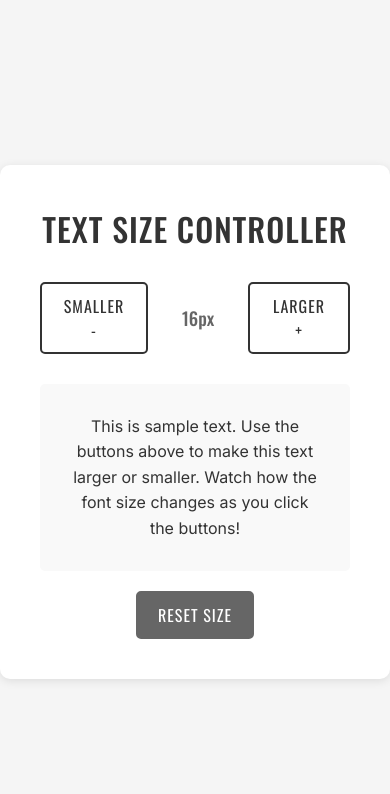
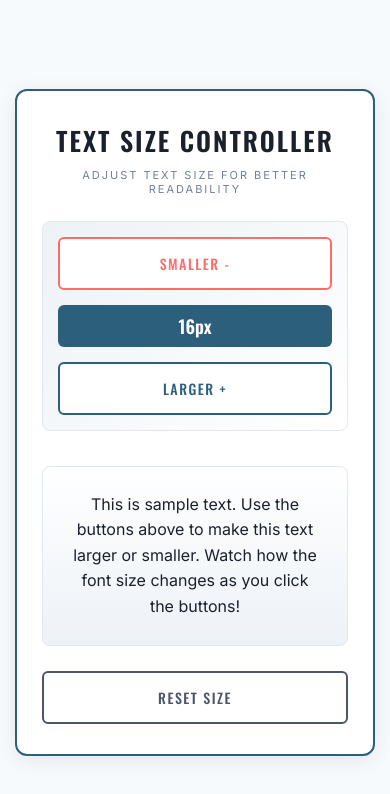
Before and after one commit to aliciawarddev/js-text-resizer, a plain HTML site: page index.html in a window 390 px wide. Drawn offline with nearby package versions, Linux system fonts and the light colour scheme.

Commit message:
refactor css styling add mobile responsiveness make it more MCM style add color

```diff
--- a/index.html
+++ b/index.html
@@ -19,6 +19,7 @@
     <div class="container">
         <!-- Page title -->
         <h1>Text Size Controller</h1>
+        <p class="subtitle">Adjust text size for better readability</p>
 
         <!-- Button controls -->
          <div class="controls">
--- a/style.css
+++ b/style.css
@@ -1,14 +1,18 @@
-/* Color variables */
+/* Define color variables - Navy and Coral theme */
 :root {
-    --color-primary: #333;
-    --color-primary-dark: #222;
-    --color-secondary: #666;
-    --color-secondary-dark: #555;
-    --color-background: #f5f5f5;
+   --color-primary: #2c5f7c;        /* Deep ocean blue */
+   --color-primary-dark: #1e4558;
+   --color-accent: #ff6b6b;         /* Coral red */
+   --color-accent-dark: #e55555;
+   --color-neutral: #4a5568;        /* Cool gray */
+   --color-neutral-dark: #2d3748;
+   --color-background: #f7fafc;     /* Cool light gray */
    --color-surface: white;
-    --color-surface-alt: #f9f9f9;
-    --color-text: #333;
-    --color-shadow: rgba(0, 0, 0, 0.1);
+   --color-surface-alt: #edf2f7;    /* Bluish white */
+   --color-text: #1a202c;           /* Almost black */
+   --color-text-light: #718096;
+   --color-border: #e2e8f0;
+   --color-shadow: rgba(0, 0, 0, 0.08);
 }
 
 /* Reset default browser styles */
@@ -26,27 +30,42 @@ body {
    align-items: center;
    min-height: 100vh;
    background: var(--color-background);
+   padding: 20px;
 }
 
 /* White card container */
 .container {
    background: var(--color-surface);
-    padding: 40px;
-    border-radius: 10px;
-    box-shadow: 0 2px 10px var(--color-shadow);
+   padding: 50px 60px;
+   border-radius: 12px;
+   box-shadow: 0 4px 20px var(--color-shadow);
    text-align: center;
    max-width: 600px;
    width: 100%;
+   position: relative;
+   border: 2px solid var(--color-primary);
 }
 
 /* Main heading */
 h1 {
    font-family: 'Oswald', sans-serif;
-    font-weight: 500;
-    color: var(--color-primary);
-    margin-bottom: 30px;
+   font-weight: 600;
+   font-size: 32px;
+   color: var(--color-text);
+   margin-bottom: 8px;
    text-transform: uppercase;
-    letter-spacing: 1px;
+   letter-spacing: 2px;
+}
+
+/* Subtitle */
+.subtitle {
+   font-family: 'Inter', sans-serif;
+   color: var(--color-text-light);
+   font-size: 13px;
+   font-weight: 400;
+   letter-spacing: 2px;
+   text-transform: uppercase;
+   margin-bottom: 35px;
 }
 
 /* Button group layout */
@@ -54,50 +73,87 @@ h1 {
    display: flex;
    justify-content: center;
    align-items: center;
-    gap: 20px;
-    margin-bottom: 30px;
+   gap: 24px;
+   margin-bottom: 35px;
+   padding: 20px;
+   background: linear-gradient(135deg, var(--color-surface-alt), var(--color-surface));
+   border-radius: 8px;
+   border: 1px solid var(--color-border);
 }
 
 /* Button styling */
 button {
    font-family: 'Oswald', sans-serif;
-    padding: 10px 20px;
-    font-size: 16px;
-    border: 2px solid var(--color-primary);
+   padding: 12px 24px;
+   font-size: 14px;
+   font-weight: 500;
+   border: 2px solid;
    background: var(--color-surface);
-    color: var(--color-primary);
-    border-radius: 5px;
+   border-radius: 6px;
    cursor: pointer;
    text-transform: uppercase;
-    letter-spacing: 1px;
+   letter-spacing: 1.5px;
    transition: all 0.3s ease;
 }
 
-/* Button hover state */
-button:hover {
+/* Increase button specific */
+#increaseBtn {
+   color: var(--color-primary);
+   border-color: var(--color-primary);
+}
+
+#increaseBtn:hover {
    background: var(--color-primary);
    color: var(--color-surface);
+   box-shadow: 0 2px 8px rgba(44, 95, 124, 0.3);
 }
 
-/* Size indicator */
+#increaseBtn:disabled {
+   opacity: 0.4;
+   cursor: not-allowed;
+}
+
+/* Decrease button specific */
+#decreaseBtn {
+   color: var(--color-accent);
+   border-color: var(--color-accent);
+}
+
+#decreaseBtn:hover {
+   background: var(--color-accent);
+   color: var(--color-surface);
+   box-shadow: 0 2px 8px rgba(255, 107, 107, 0.3);
+}
+
+#decreaseBtn:disabled {
+   opacity: 0.4;
+   cursor: not-allowed;
+}
+
+/* Size indicator styling */
 #sizeDisplay {
    font-family: 'Oswald', sans-serif;
-    font-size: 18px;
-    font-weight: 500;
-    color: var(--color-secondary);
-    min-width: 60px;
+   font-size: 20px;
+   font-weight: 600;
+   color: var(--color-surface);
+   min-width: 80px;
+   padding: 8px 16px;
+   background: var(--color-primary);
+   border: none;
+   border-radius: 6px;
 }
 
 /* Text content area */
 .text-content {
-    background: var(--color-surface-alt);
-    padding: 30px;
-    border-radius: 5px;
-    margin-bottom: 20px;
-    min-height: 150px;
+   background: linear-gradient(180deg, var(--color-surface), var(--color-surface-alt));
+   padding: 40px;
+   border-radius: 8px;
+   margin-bottom: 25px;
+   min-height: 180px;
+   border: 1px solid var(--color-border);
 }
 
-/* Sample text */
+/* Sample text styling */
 #sampleText {
    font-family: 'Inter', sans-serif;
    line-height: 1.6;
@@ -107,13 +163,71 @@ button:hover {
 
 /* Reset button unique styling */
 #resetBtn {
-   background: var(--color-secondary);
-   color: var(--color-surface);
-   border-color: var(--color-secondary);
+   background: var(--color-surface);
+   color: var(--color-neutral);
+   border-color: var(--color-neutral);
+   font-weight: 500;
 }
 
 /* Reset button hover */
 #resetBtn:hover {
-   background: var(--color-secondary-dark);
-   border-color: var(--color-secondary-dark);
+   background: var(--color-neutral);
+   color: var(--color-surface);
 }
+
+/* Mobile responsive */
+@media (max-width: 480px) {
+   body {
+       padding: 15px;
+   }
+
+   .container {
+       padding: 30px 25px;
+   }
+
+   .container::before,
+   .container::after {
+       width: 20px;
+       top: 20px;
+   }
+
+   h1 {
+       font-size: 26px;
+   }
+
+   .subtitle {
+       font-size: 11px;
+       margin-bottom: 25px;
+   }
+
+   .controls {
+       flex-direction: column;
+       gap: 15px;
+       padding: 15px;
+   }
+
+   button {
+       width: 100%;
+       padding: 14px 20px;
+   }
+
+   #sizeDisplay {
+       width: 100%;
+       font-size: 18px;
+   }
+
+   .text-content {
+       padding: 25px;
+   }
+}
+
+/* Tablet */
+@media (min-width: 481px) and (max-width: 768px) {
+   .container {
+       padding: 40px 45px;
+   }
+
+   h1 {
+       font-size: 28px;
+   }
+}
```
Lines whose indentation alone changed are shown as unchanged.
